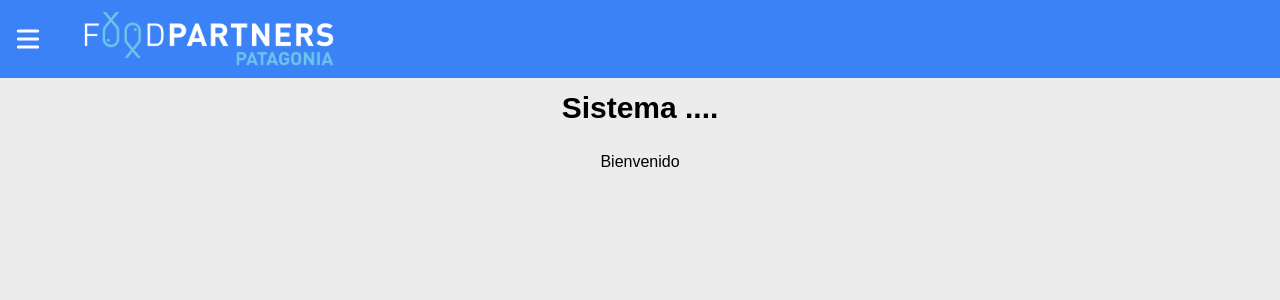
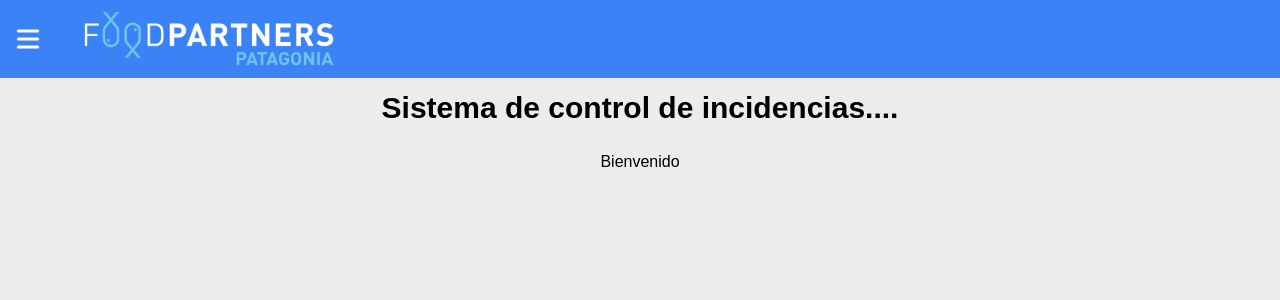
Before and after one commit to checomendoza/food-partners-patagonia, a Next.js app: page /dashboard in a window 1280 px wide. Shown: the top 300 px of the page. Built offline with nearby package versions, Linux system fonts and the light colour scheme.

Commit message:
Titulo nuevo

```diff
--- a/pages/dashboard.js
+++ b/pages/dashboard.js
@@ -8,11 +8,10 @@ useEffect(()=>{
   return (
     <div className='w-screen justify-center relative'>
       <Header />
-      <h1 className='text-3xl font-bold text-center my-3'>Sistema ....</h1>
+      <h1 className='text-3xl font-bold text-center my-3'>Sistema  de control de incidencias....</h1>
       <main className='flex flex-col items-center py-3'>
       <p>Bienvenido {userdata && userdata.ayn}</p>
       </main>
-
     </div>
   )
 }
```
